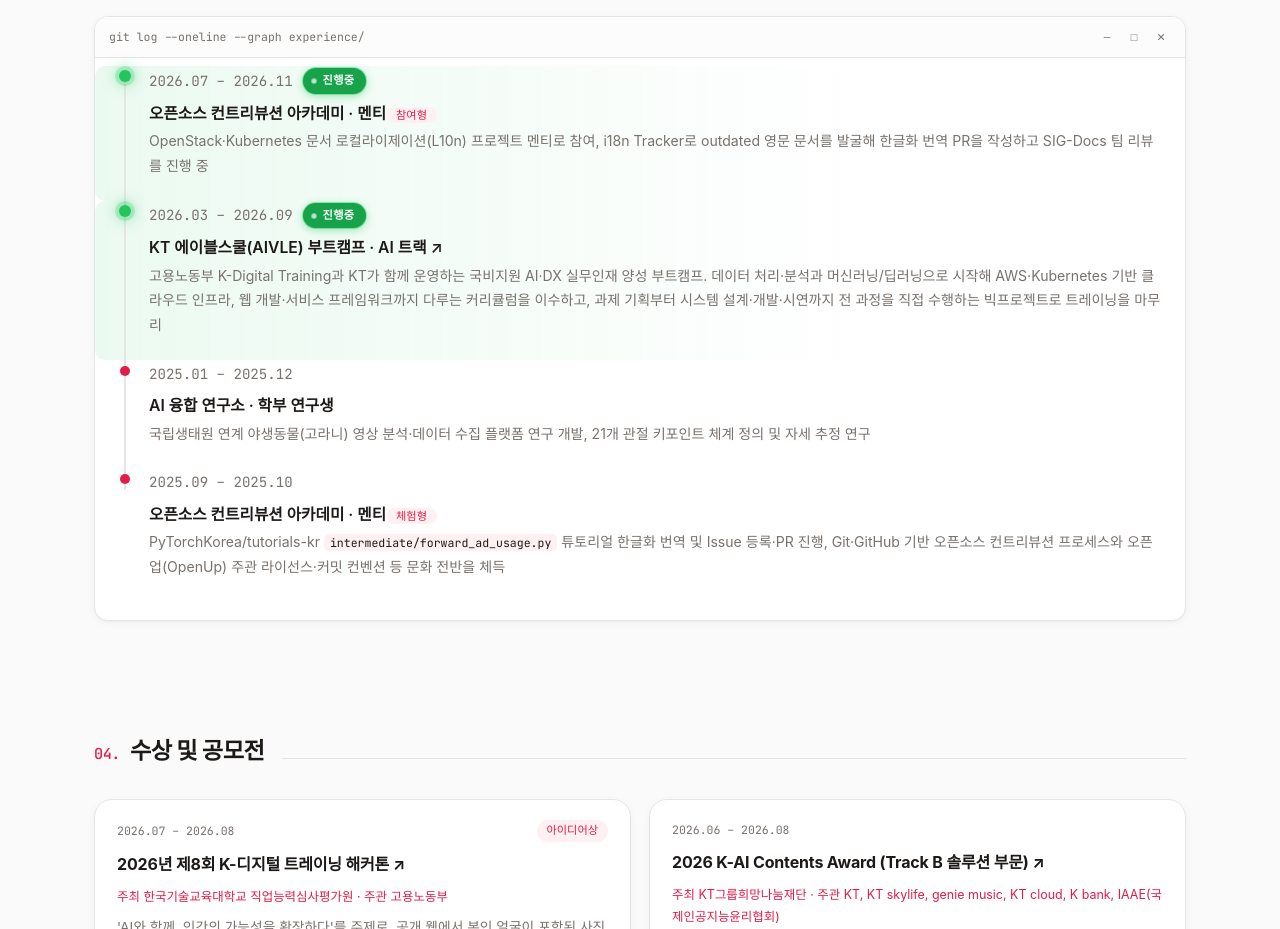
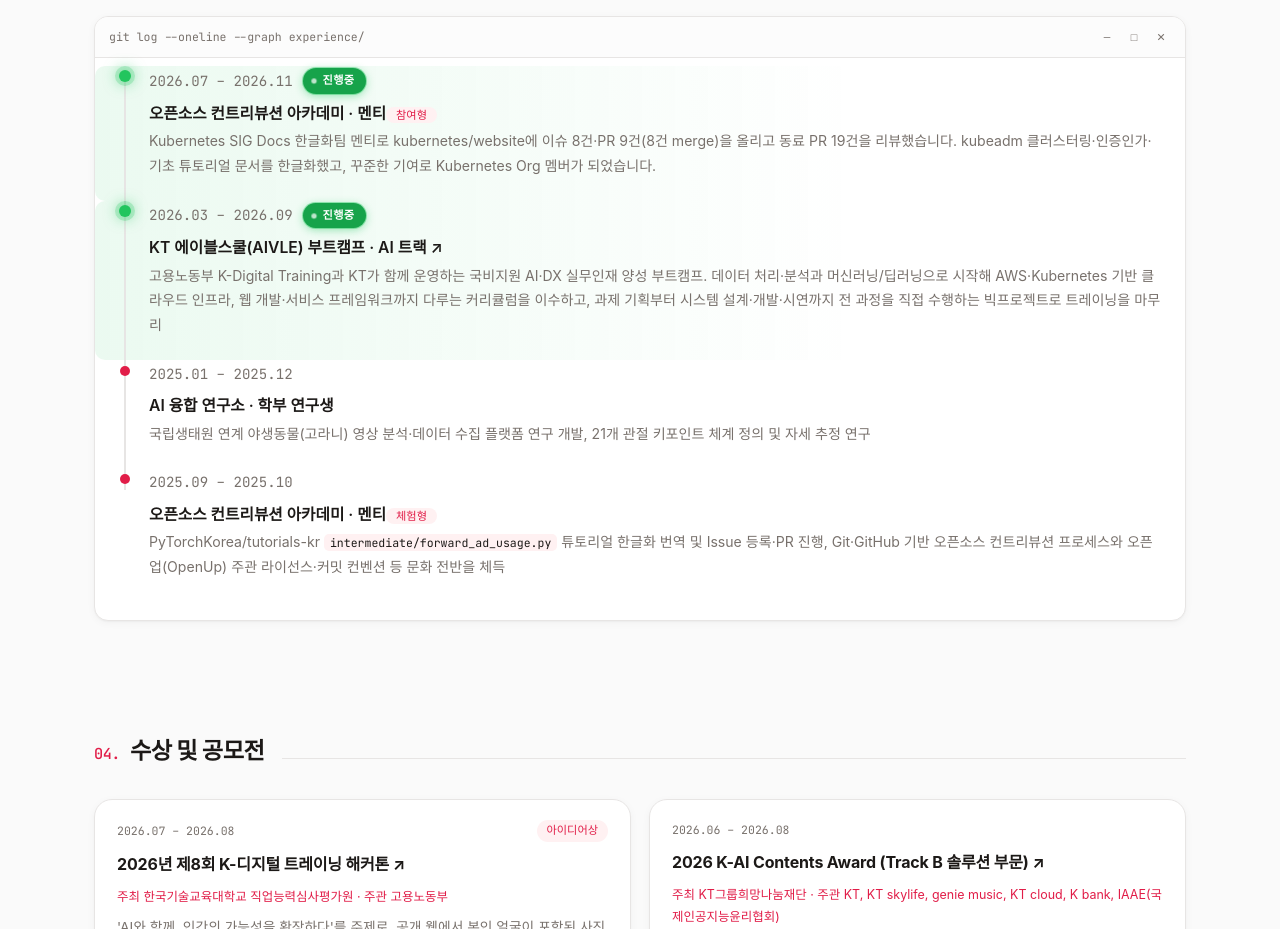
Before and after one commit to BcKmini/BcKmini.github.io, a Vue app: page / in a window 1280 px wide. Shown: the part 3340-4269 px from the top of the page. Built offline with nearby package versions, Linux system fonts and the light colour scheme; no server answers; a web font is replaced by a local one.

Commit message:
오픈소스 컨트리뷰션 아카데미 활동내역을 실제 GitHub 기여 수치로 업데이트

```diff
--- a/src/data/experience.js
+++ b/src/data/experience.js
@@ -7,9 +7,9 @@
     title_en: "Open Source Contribution Academy · Mentee",
     type: "참여형",
     type_en: "Participant",
-    desc: "OpenStack·Kubernetes 문서 로컬라이제이션(L10n) 프로젝트 멘티로 참여, i18n Tracker로 outdated 영문 문서를 발굴해 한글화 번역 PR을 작성하고 SIG-Docs 팀 리뷰를 진행 중",
+    desc: "Kubernetes SIG Docs 한글화팀 멘티로 kubernetes/website에 이슈 8건·PR 9건(8건 merge)을 올리고 동료 PR 19건을 리뷰했습니다. kubeadm 클러스터링·인증인가·기초 튜토리얼 문서를 한글화했고, 꾸준한 기여로 Kubernetes Org 멤버가 되었습니다.",
     desc_en:
-      "Mentee on an OpenStack/Kubernetes documentation localization (L10n) project — using the i18n Tracker to find outdated English docs, writing Korean-translation PRs, and going through SIG-Docs team review",
+      "Mentee on the Kubernetes SIG Docs Korean localization team — filed 8 issues and opened 9 PRs (8 merged) on kubernetes/website, and reviewed 19 peer PRs. Localized docs on kubeadm clustering, auth/authz, and core tutorials, and became a Kubernetes Org member through sustained contribution.",
   },
   {
     start: "2026-03",
```
